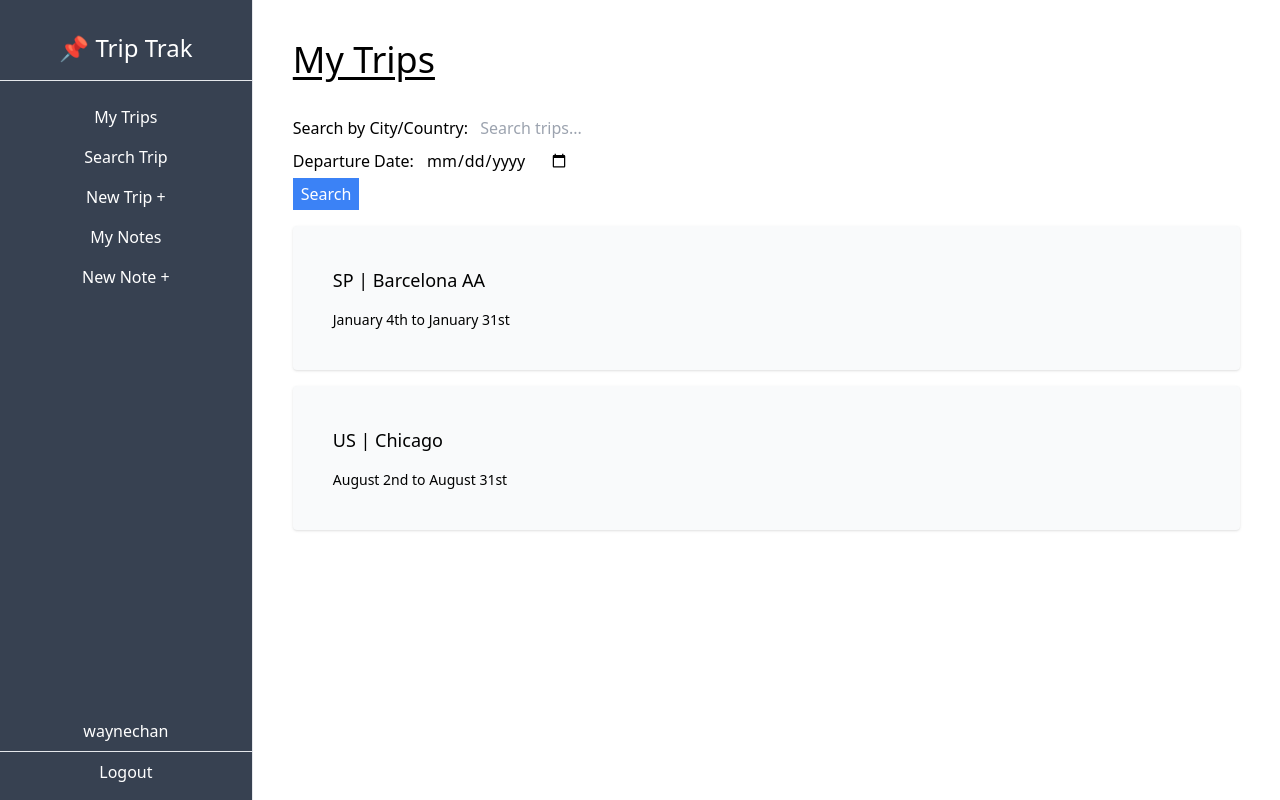
After one commit to Waynexchan/triptrak, a Django app: page /dashboard/trip/search in a window 1280 px wide. The commit adds this page. Run offline with Django 5.2, Linux system fonts and the light colour scheme; a user stored in the database is signed in; data comes from the database, SQL or seed files in the repository; both versions use the stored data as it was after the commit; some libraries are stand-ins or nearby versions.

Commit message:
Search function

```diff
--- a/trip/templates/trip/_base.html
+++ b/trip/templates/trip/_base.html
@@ -15,6 +15,8 @@
                 <ul class="flex md:flex-col justify-around px-2 md:px-0 pb-2 md:pb-0">
 
                     <li class="py-2 px-3 md:px-0 hover:bg-gray-600 hover:cursor-pointer"><a href="{% url 'trip-list'%}">My Trips</a></li>
+
+                    <li class="py-2 px-3 md:px-0 hover:bg-gray-600 hover:cursor-pointer"><a href="{% url 'trip-search'%}">Search Trip</a></li>
 
 
                     <li class="py-2 px-3 md:px-0 hover:bg-gray-600 hover:cursor-pointer"><a href="{% url 'trip-create'%}">New Trip +</a></li>
--- /dev/null
+++ b/trip/templates/trip/trip_search.html
@@ -0,0 +1,46 @@
+{% extends 'trip/_base.html' %}
+
+{% block content %}
+<h1 class="text-4xl underline underline-offset-4 mb-8">My Trips</h1>
+
+<!--Search form -->
+<form method="get" action="{% url 'trip-search' %}" class="mb-4">
+    <div>
+        <label for="search">Search by City/Country:</label>
+        <input type="text" id="search" name="search" value="{{ search_query }}" placeholder="Search trips..." class="px-2 py-1">
+    </div>
+    <div>
+        <label for="start_date">Departure Date:</label>
+        <input type="date" id="start_date" name="start_date" value="{{ start_date_query }}" class="px-2 py-1">
+    </div>
+    <div>
+        <button type="submit" class="px-2 py-1 bg-blue-500 text-white">Search</button>
+    </div>
+</form>
+
+<!-- Travel Record -->
+{% for trip in trips %}
+    <div class="bg-gray-50 p-10 rounded shadow my-4 hover:shadow-lg hover:cursor-pointer">
+        <a href="{% url 'trip-detail' trip.pk %}">
+            <p class="text-lg">
+                {{ trip.country }} | {{ trip.city }}
+            </p>
+            <p class="text-sm pt-4">
+                {% if trip.start_date %}
+                {{ trip.start_date|date:"F jS" }}
+                {% else %}
+                TBA
+                {% endif %}
+                to
+                {% if trip.end_date %}
+                {{ trip.end_date|date:"F jS" }}
+                {% else %}
+                TBA
+                {% endif %}
+            </p>
+        </a>
+    </div>
+{% empty %}
+    <p>No trips found.</p>
+{% endfor %}
+{% endblock content %}
--- a/trip/urls.py
+++ b/trip/urls.py
@@ -1,10 +1,11 @@
 from django.urls import path
 
-from .views import HomeView, trip_list, TripCreateView ,TripDetailView, NoteDetailView, NoteListView, NoteCreateView, NoteUpdateView, NoteDeleteView, TripUpdateView, TripDeleteView
+from .views import HomeView, trip_list, trip_search, TripCreateView ,TripDetailView, NoteDetailView, NoteListView, NoteCreateView, NoteUpdateView, NoteDeleteView, TripUpdateView, TripDeleteView
 
 urlpatterns = [
     path('', HomeView.as_view(), name='home' ),
     path('dashboard/', trip_list, name='trip-list' ),
+    path('dashboard/trip/search', trip_search, name='trip-search' ),
     path('dashboard/note/', NoteListView.as_view(), name='note-list' ),
     path('dashboard/trip/create/', TripCreateView.as_view(), name='trip-create' ),
     path('dashboard/note/create/', NoteCreateView.as_view(), name='note-create' ),
--- a/trip/views.py
+++ b/trip/views.py
@@ -1,6 +1,8 @@
 from django.shortcuts import render
 from django.urls import reverse_lazy
 from django.views.generic import TemplateView, CreateView, DetailView, ListView , UpdateView, DeleteView
+from django.db.models import Q
+from django.utils.dateparse import parse_date
 
 from.models import Trip, Note
 
@@ -11,10 +13,33 @@ class HomeView(TemplateView):
 
 def trip_list(request):
     trips = Trip.objects.filter(owner= request.user)
+
     context={
         'trips':trips
     }
     return render(request, 'trip/trips_list.html', context)
+
+def trip_search(request):
+    search_query = request.GET.get('search', '')
+    start_date_query = request.GET.get('start_date', '')
+
+    trips = Trip.objects.filter(owner=request.user)
+
+    if search_query:
+        trips = trips.filter(Q(city__icontains=search_query) | Q(country__icontains=search_query))
+
+    if start_date_query:
+        start_date = parse_date(start_date_query)
+
+        if start_date:
+            trips = trips.filter(start_date=start_date)
+
+    context = {
+        'trips': trips,
+        'search_query': search_query,
+        'start_date_query': start_date_query,
+    }
+    return render(request, 'trip/trip_search.html', context)
 
 class TripCreateView(CreateView):
     model = Trip
```
Also changed, not shown: db.sqlite3, 3 other files.
